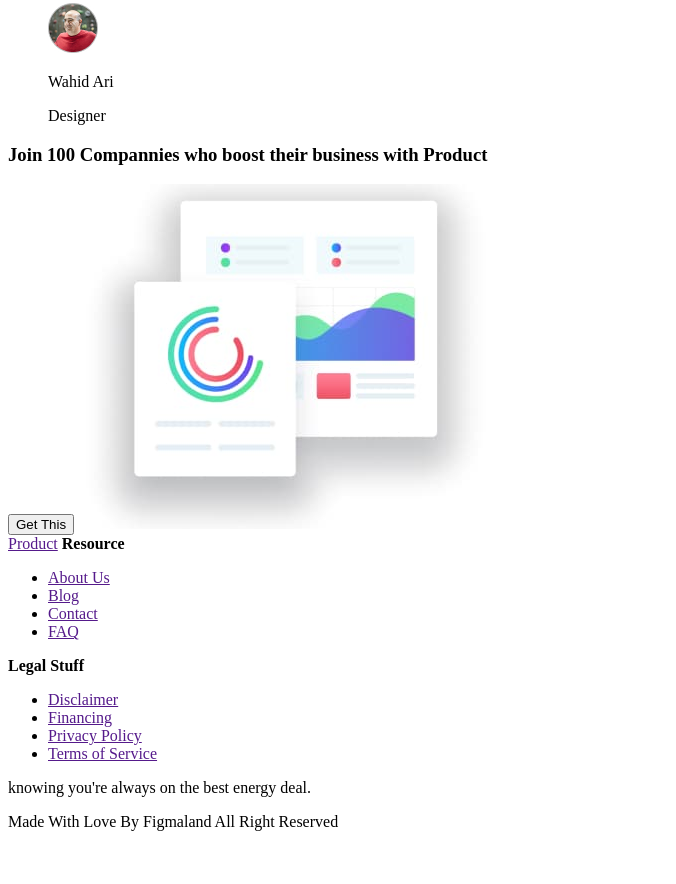
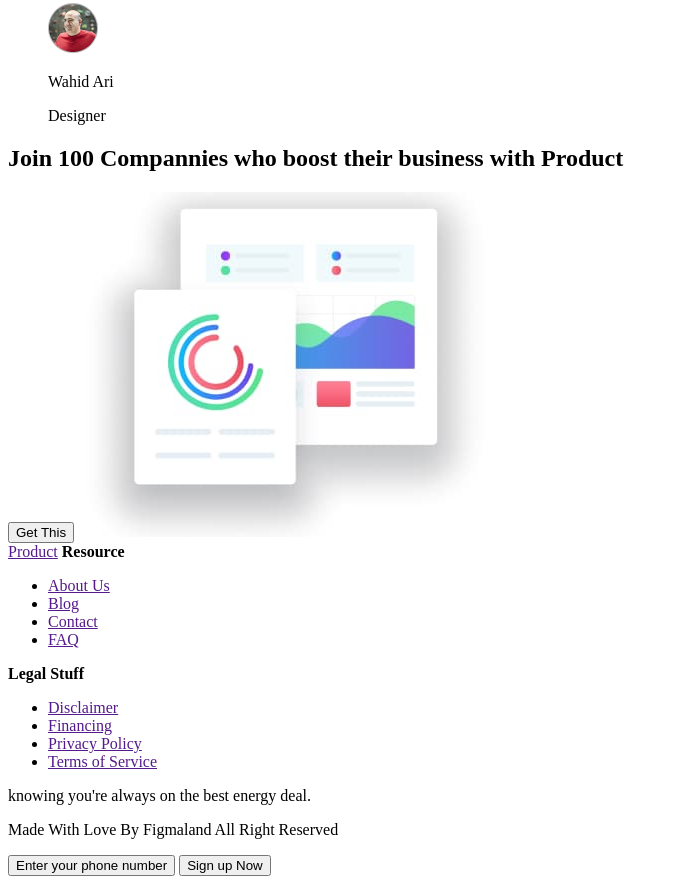
Before and after one commit to ttaratula/Bussiness-promotion, a plain HTML site: page index.html in a window 1280 px wide. Shown: the part 4206-5090 px from the top of the page, without its empty margins (0-676 px from the left). Before the commit the page ends 5053 px from the top, so only its background shows below. Drawn offline with Linux system fonts and the light colour scheme.

Commit message:
added button

```diff
--- a/index.html
+++ b/index.html
@@ -356,7 +356,7 @@
       </section>
 
       <section>
-        <h3>Join 100 Compannies who boost their business with Product</h3>
+        <h2>Join 100 Compannies who boost their business with Product</h2>
         <button type="button">Get This</button>
         <img src="./images/screen1.jpg" alt="Screen" />
       </section>
@@ -380,6 +380,8 @@
       </ul>
       <p>knowing you're always on the best energy deal.</p>
       <p>Made With Love By Figmaland All Right Reserved</p>
+      <button type="button">Enter your phone number</button>
+      <button type="button">Sign up Now</button>
     </footer>
   </body>
 </html>
```
Also changed, not shown: customers.html (+2 -0 lines), pricing.html (+2 -0 lines).
